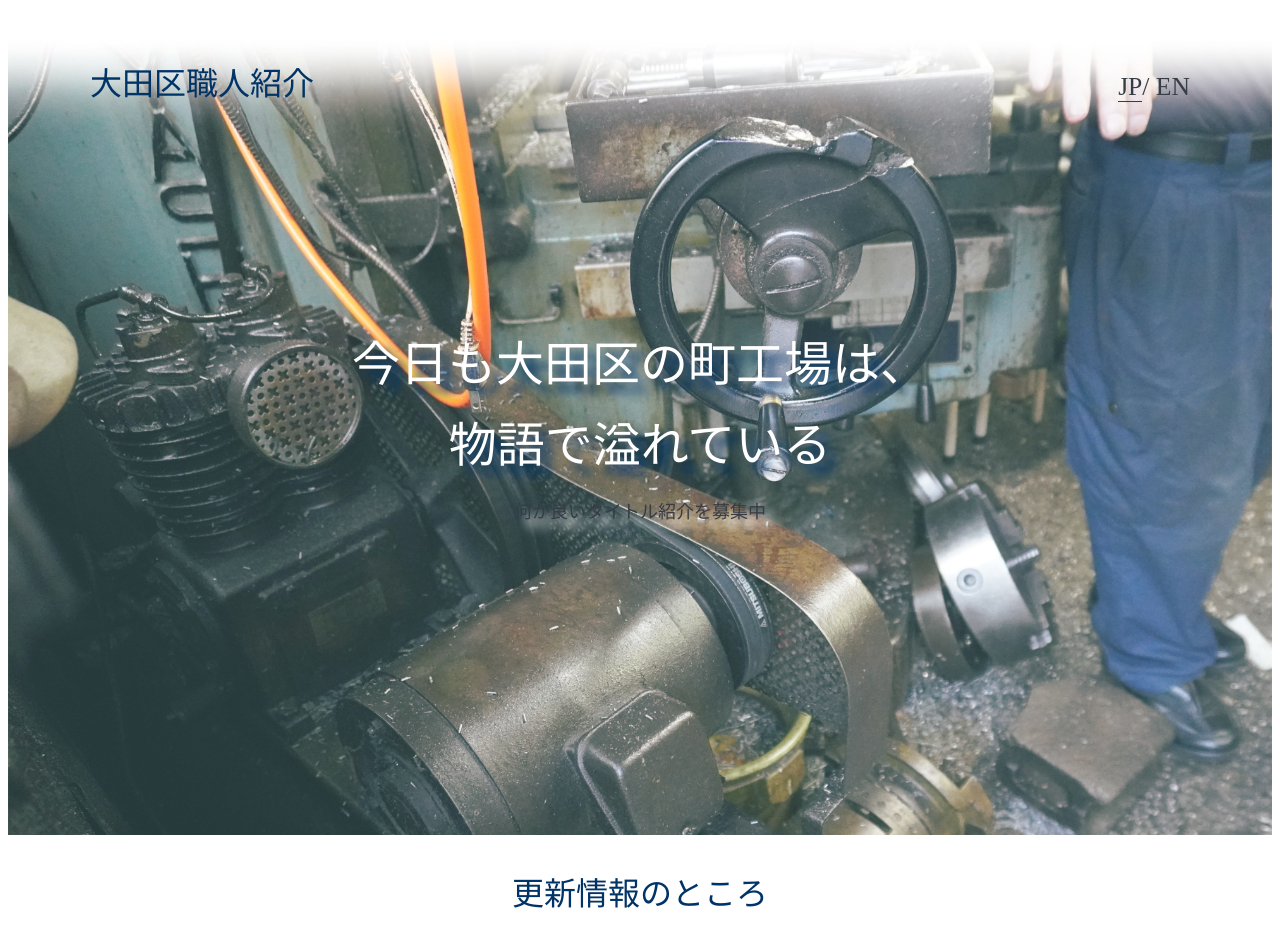
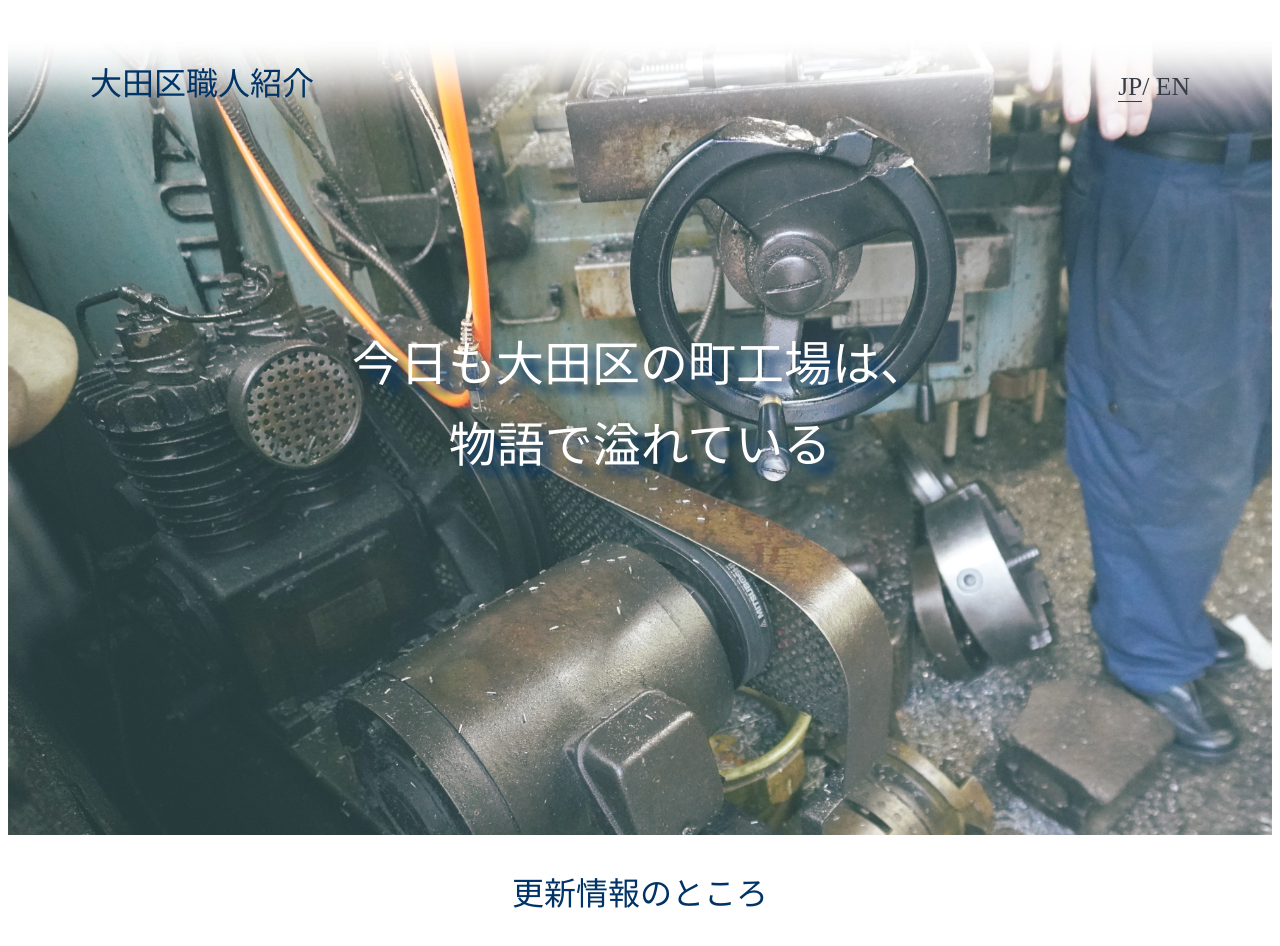
Before and after one commit to IDM-R/craftmanstory, a plain HTML site: page index.html in a window 1280 px wide. Shown: the top 946 px of the page. Drawn offline with nearby package versions, Linux system fonts and the light colour scheme; a web font is replaced by a local one.

Commit message:
文章変更

```diff
--- a/index.html
+++ b/index.html
@@ -26,7 +26,6 @@
   <div class="home-content wrapper">
     <h2 class="page-title1">今日も大田区の町工場は、</h2>
     <h2 class="page-title2">物語で溢れている</h2>
-    <p>何か良いタイトル紹介を募集中</p>
   </div><!-- /.home-content -->
   </div><!--/#home -->
 
```
